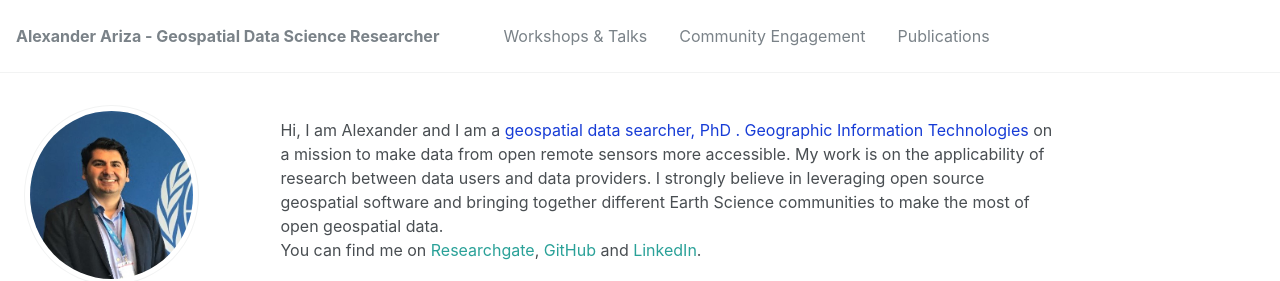
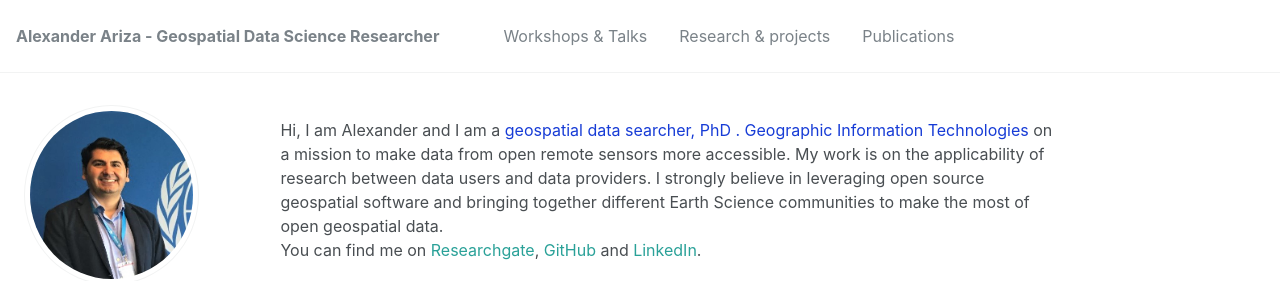
Before and after one commit to Alexanderariza/alexanderariza.github.io, a Jekyll site: the page built from _pages/about.md, in a window 1280 px wide and 900 px high. Shown: the top 281 px of the window. Built offline with Jekyll 4.4.1, drawn with Linux system fonts in a browser that asks for light colours; some web fonts are replaced.

Commit message:
Update navigation.yml

```diff
--- a/_data/navigation.yml
+++ b/_data/navigation.yml
@@ -3,7 +3,7 @@ main:
   - title: "Workshops & Talks"
     url: /talks/
 
-  - title: "Community Engagement"
+  - title: "Research & projects"
     url: /engagement/
 
   - title: "Publications"
```
